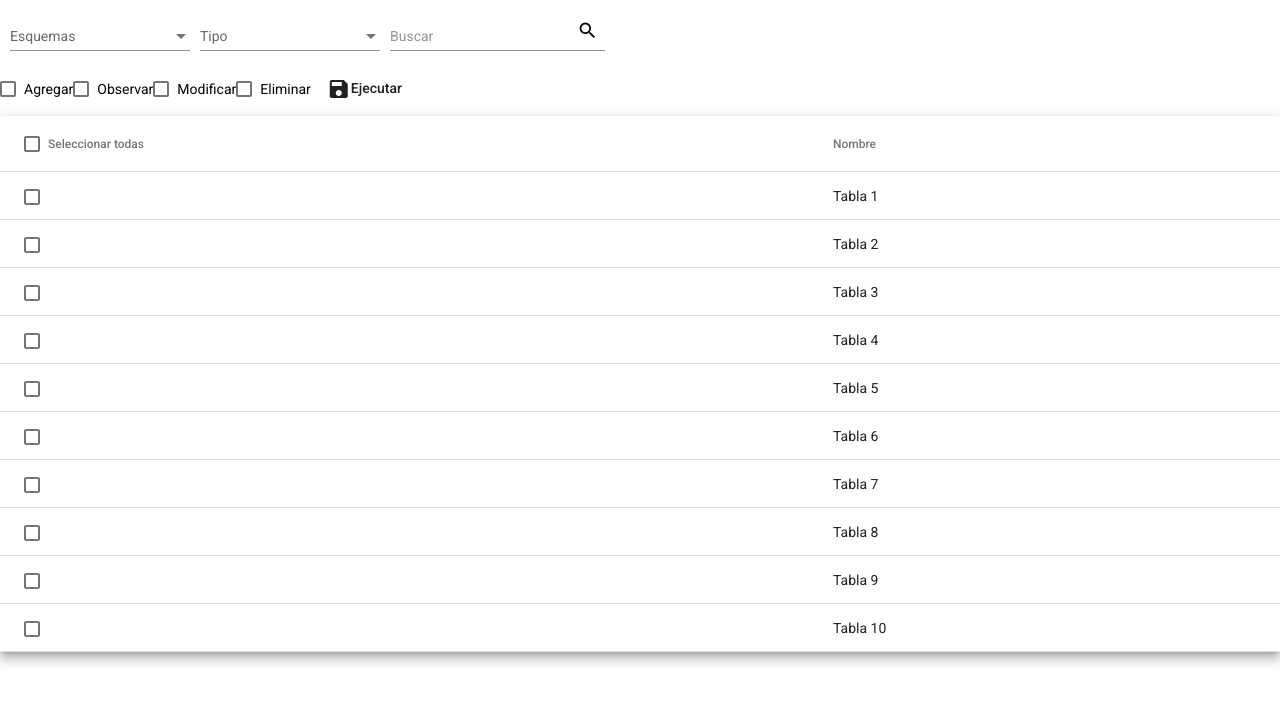
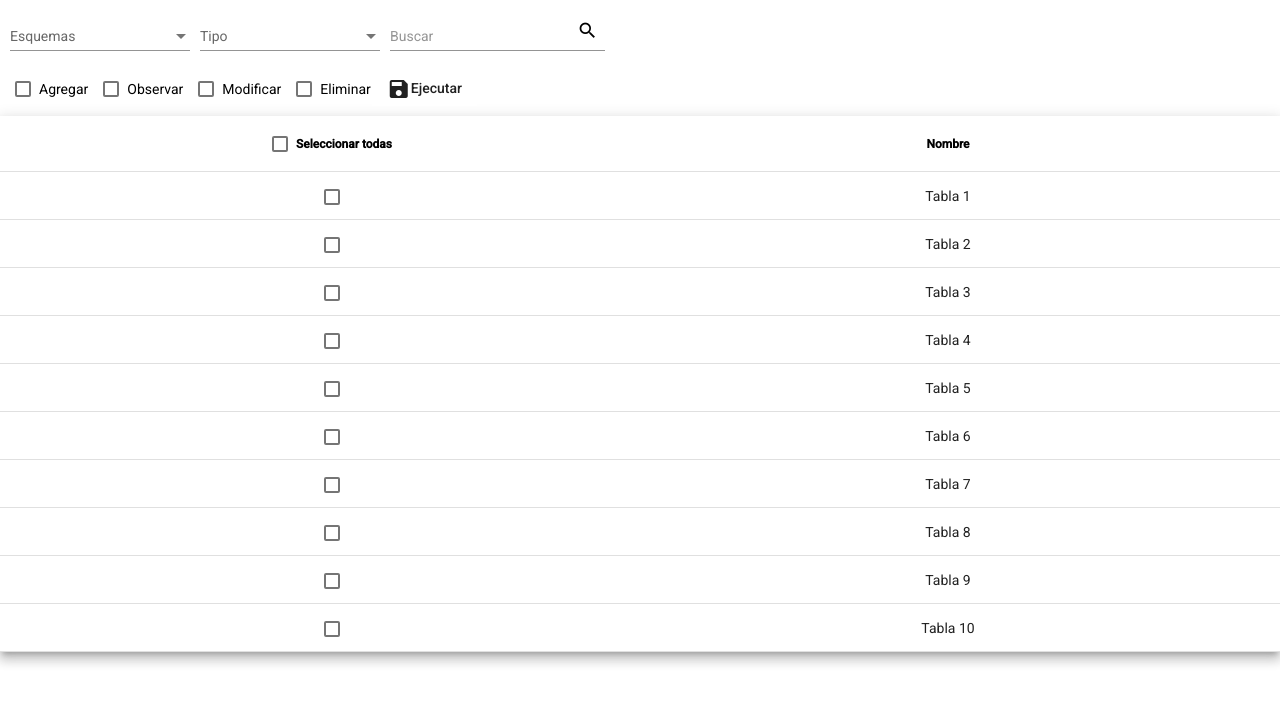
Before and after one commit to SebastianRV26/FrontendCRUD-BD2, an Angular app: page /information in a window 1280 px wide. Shown: the top 704 px of the page. Built offline with nearby package versions, Linux system fonts and the light colour scheme.

Commit message:
Center table

```diff
--- a/src/app/components/information/information.component.css
+++ b/src/app/components/information/information.component.css
@@ -11,3 +11,30 @@ mat-form-field{
     margin-left: 10px;
     margin-bottom: 0%;
 }
+
+mat-table{
+    width: 100%;
+    margin: 1% auto;
+    background-color: transparent;
+    border-radius: 15px;
+  }
+
+.mat-header-cell {
+    color: black;
+    font-weight: bold;
+    margin-bottom: 0.5%;
+    width: 25%;
+    text-align: center;
+    justify-content: center;
+  }
+
+.mat-cell {
+    margin-bottom: 0.5%;
+    width: 25%;
+    text-align: center;
+    justify-content: center;
+  }
+
+.checkbox {
+    margin-left: 15px;
+}
--- a/src/app/components/information/information.component.html
+++ b/src/app/components/information/information.component.html
@@ -23,11 +23,11 @@
         </mat-form-field>
     </div>
 
-    <mat-checkbox>Agregar</mat-checkbox>
-    <mat-checkbox>Observar</mat-checkbox>
-    <mat-checkbox>Modificar</mat-checkbox>
-    <mat-checkbox>Eliminar</mat-checkbox>
-    <button mat-flat-button (click)="clickDelete()">
+    <mat-checkbox class="checkbox">Agregar</mat-checkbox>
+    <mat-checkbox class="checkbox">Observar</mat-checkbox>
+    <mat-checkbox class="checkbox">Modificar</mat-checkbox>
+    <mat-checkbox class="checkbox">Eliminar</mat-checkbox>
+    <button mat-flat-button (click)="clickExec()">
         <mat-icon class="text-white">save</mat-icon>Ejecutar
     </button>
 
--- a/src/app/components/information/information.component.ts
+++ b/src/app/components/information/information.component.ts
@@ -33,15 +33,7 @@ export class InformationComponent implements OnInit {
     this.dataSource.filter = event.target.value.trim();
   }
 
-  clickAdd() {
-
-  }
-
-  clickEdit() {
-
-  }
-
-  clickDelete() {
+  clickExec() {
 
   }
 
```
